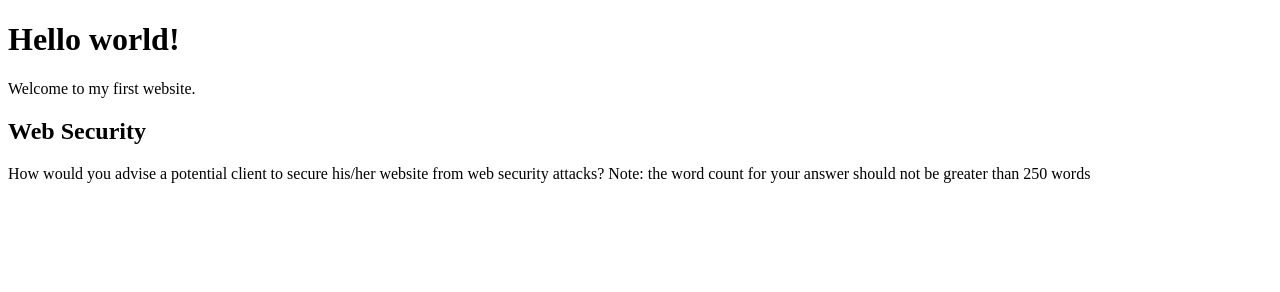
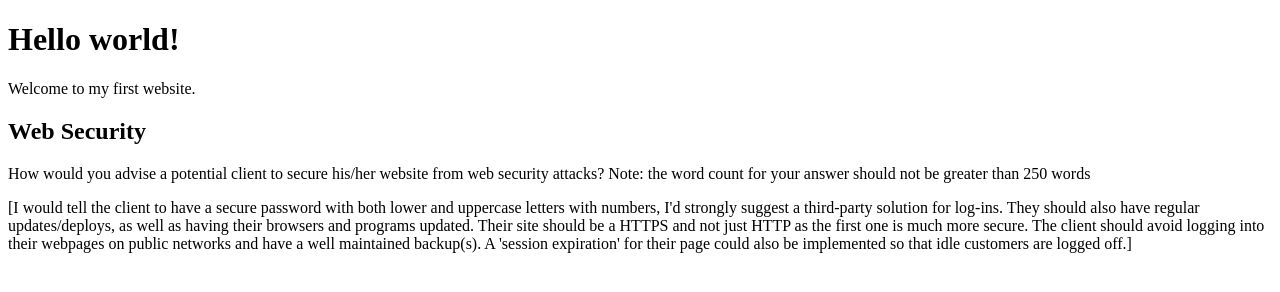
Before and after one commit to Noroff-FEU-Assignments/cross-course-project-Anyabeth, a plain HTML site: page index.html in a window 1280 px wide. Drawn offline with Linux system fonts and the light colour scheme.

Commit message:
Update index.html

```diff
--- a/index.html
+++ b/index.html
@@ -8,5 +8,9 @@
     <p>Welcome to my first website.</p>
     <h2>Web Security</h2>
     <p id="web-security-question">How would you advise a potential client to secure his/her website from web security attacks? Note: the word count for your answer should not be greater than 250 words</p>
+    <p id="web-security-answer">[I would tell the client to have a secure password with both lower and uppercase letters with numbers, I'd strongly suggest a third-party solution for log-ins.
+      They should also have regular updates/deploys, as well as having their browsers and programs updated. Their site should be a HTTPS and not just HTTP as the first one is much more secure.
+      The client should avoid logging into their webpages on public networks and have a well maintained backup(s).
+      A 'session expiration' for their page could also be implemented so that idle customers are logged off.]</p>
   </body>
 </html>
```
